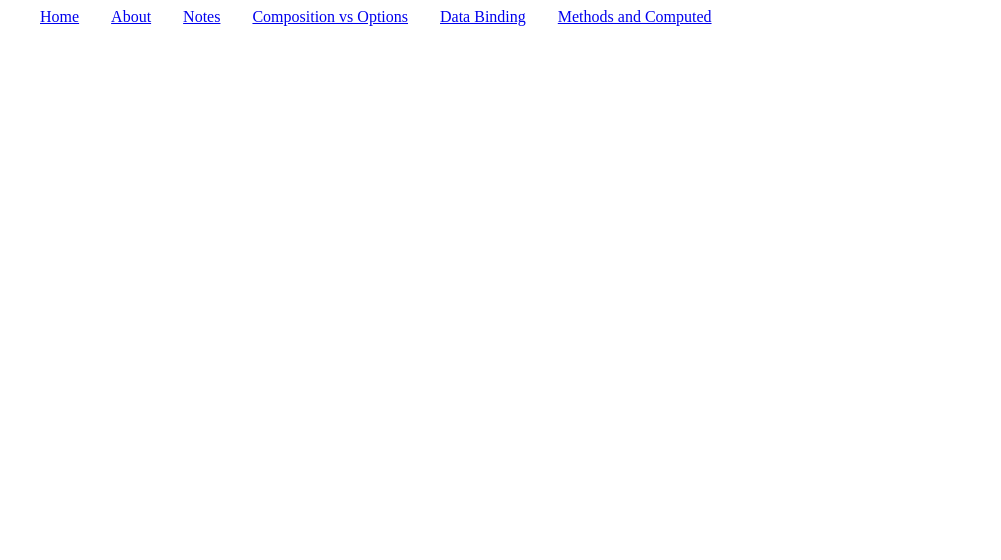
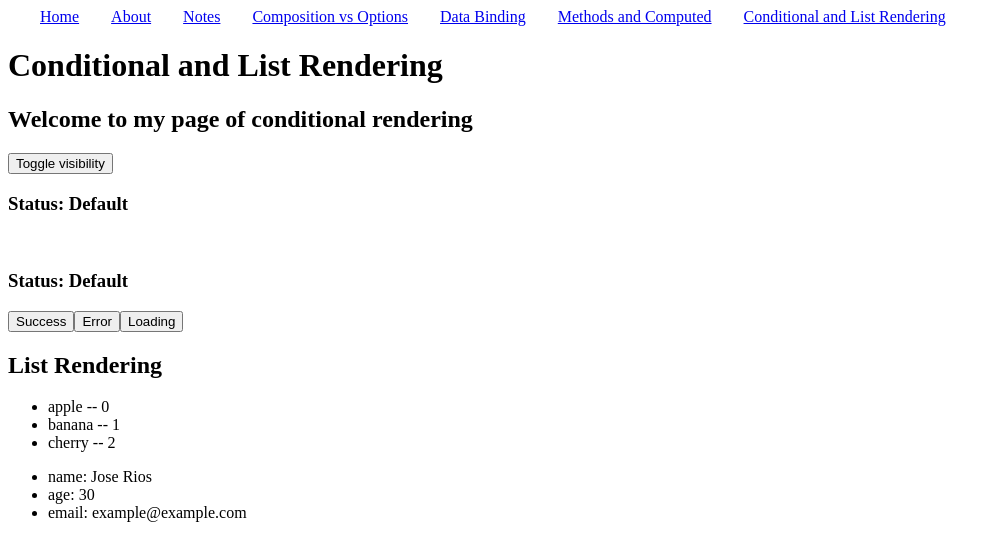
Before and after one commit to Jos017/nuxtcourse, a Nuxt app: page /conditional-rendering in a window 1280 px wide. Shown: the top 560 px of the page, without its empty margins (0-1001 px from the left). Built offline with nearby package versions, Linux system fonts and the light colour scheme.

Commit message:
conditional and list rendering

```diff
--- a/layouts/default.vue
+++ b/layouts/default.vue
@@ -7,7 +7,8 @@ const menu: MenuItem[] = [
   { label: 'Notes', path: '/notes' },
   { label: 'Composition vs Options', path: '/composition-vs-options' },
   { label: 'Data Binding', path: '/data-binding-and-directives' },
-  { label: 'Methods and Computed', path: '/methods-and-computed-properties' }
+  { label: 'Methods and Computed', path: '/methods-and-computed-properties' },
+  { label: 'Conditional and List Rendering', path: '/conditional-rendering' }
 ]
 
 </script>
--- /dev/null
+++ b/pages/conditional-rendering/index.vue
@@ -0,0 +1,60 @@
+<script setup lang="ts">
+const isWelcomeVisible = ref(true);
+const status = ref('default');
+const fruits = ['apple', 'banana', 'cherry']
+const user = reactive({
+  name: 'Jose Rios',
+  age: 30,
+  email: 'example@example.com'
+})
+</script>
+
+<template>
+  <h1>Conditional and List Rendering</h1>
+  <h2 v-if="isWelcomeVisible">Welcome to my page of conditional rendering</h2>
+  <button @click="isWelcomeVisible = !isWelcomeVisible">Toggle visibility</button>
+
+  <!-- v-if, v-else, v-else-if removes the element from the DOM -->
+  <br>
+  <h3 class="success" v-if="status === 'success'">Status: Success</h3>
+  <h3 class="error" v-else-if="status === 'error'">Status: Error</h3>
+  <h3 class="loading" v-else-if="status === 'loading'">Status: Loading</h3>
+  <h3 class="default" v-else="status === 'default'">Status: Default</h3>
+
+  <!-- v-show is the same as v-if but it doesn't remove the element from the DOM (display: none) -->
+  <br>
+  <h3 class="success" v-show="status === 'success'">Status: Success</h3>
+  <h3 class="error" v-show="status === 'error'">Status: Error</h3>
+  <h3 class="loading" v-show="status === 'loading'">Status: Loading</h3>
+  <h3 class="default" v-show="status === 'default'">Status: Default</h3>
+
+  <button @click="status = 'success'">Success</button>
+  <button @click="status = 'error'">Error</button>
+  <button @click="status = 'loading'">Loading</button>
+
+  <h2>List Rendering</h2>
+  <ul>
+    <li v-for="(fruit, index) in fruits" :key="index">{{ fruit + ' -- ' + index }}</li>
+  </ul>
+  <ul>
+    <li v-for="(value, key) in user" :key="key">{{ key + ': ' + value }}</li>
+  </ul>
+</template>
+
+<style scoped>
+.success {
+  color: green
+}
+
+.error {
+  color: red
+}
+
+.loading {
+  color: gray
+}
+
+.default {
+  color: black
+}
+</style>
```
